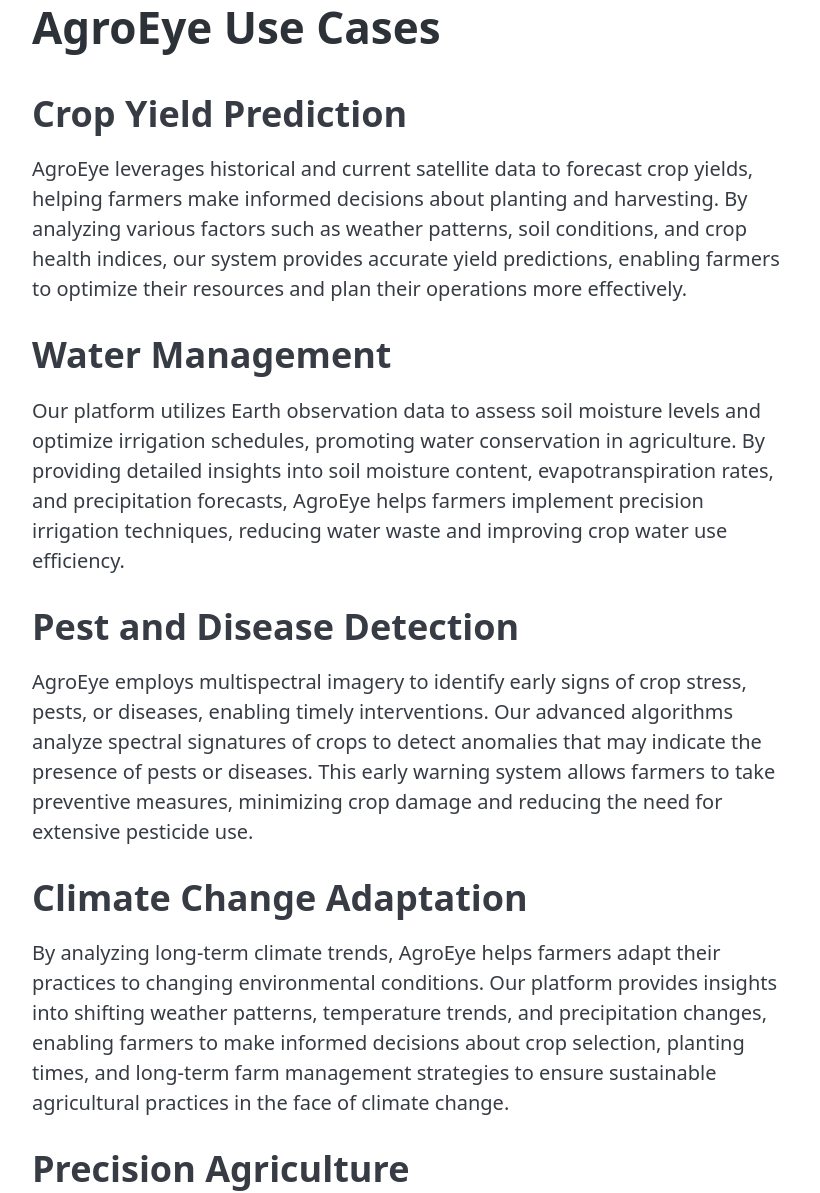
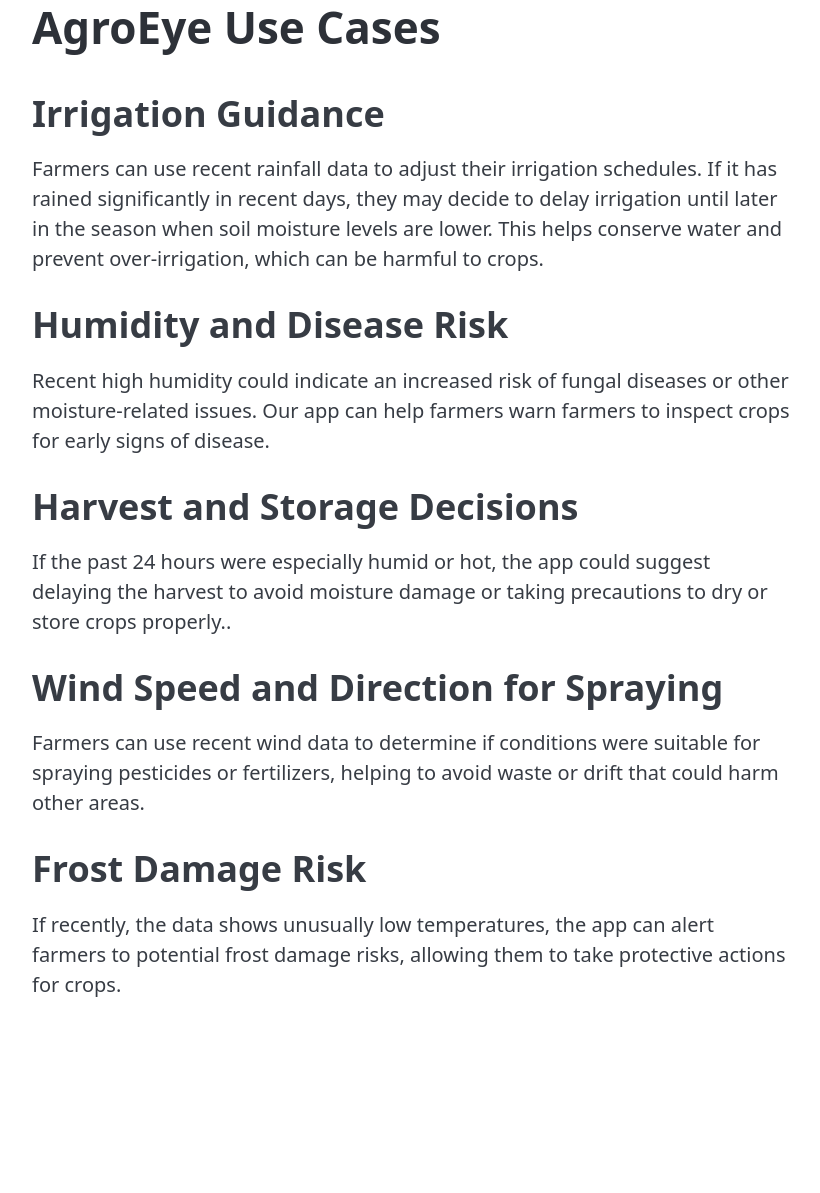
Before and after one commit to wastella/nasa-hackathon-proj, a plain HTML site: page public/use-cases.html in a window 1280 px wide. Shown: the part 165-1358 px from the top of the page, without its empty margins (228-1048 px from the left). After the commit the page ends 1243 px from the top, so only its background shows below. Drawn offline with nearby package versions, Linux system fonts and the light colour scheme.

Commit message:
use-cases

```diff
--- a/public/use-cases.html
+++ b/public/use-cases.html
@@ -43,28 +43,28 @@
                 <h1>AgroEye Use Cases</h1>
 
                 <section>
-                    <h2>Crop Yield Prediction</h2>
-                    <p>AgroEye leverages historical and current satellite data to forecast crop yields, helping farmers make informed decisions about planting and harvesting. By analyzing various factors such as weather patterns, soil conditions, and crop health indices, our system provides accurate yield predictions, enabling farmers to optimize their resources and plan their operations more effectively.</p>
+                    <h2>Irrigation Guidance</h2>
+                    <p>Farmers can use recent rainfall data to adjust their irrigation schedules. If it has rained significantly in recent days, they may decide to delay irrigation until later in the season when soil moisture levels are lower. This helps conserve water and prevent over-irrigation, which can be harmful to crops.</p>
                 </section>
 
                 <section>
-                    <h2>Water Management</h2>
-                    <p>Our platform utilizes Earth observation data to assess soil moisture levels and optimize irrigation schedules, promoting water conservation in agriculture. By providing detailed insights into soil moisture content, evapotranspiration rates, and precipitation forecasts, AgroEye helps farmers implement precision irrigation techniques, reducing water waste and improving crop water use efficiency.</p>
+                    <h2>Humidity and Disease Risk</h2>
+                    <p> Recent high humidity could indicate an increased risk of fungal diseases or other moisture-related issues. Our app can help farmers warn farmers to inspect crops for early signs of disease.</p>
                 </section>
 
                 <section>
-                    <h2>Pest and Disease Detection</h2>
-                    <p>AgroEye employs multispectral imagery to identify early signs of crop stress, pests, or diseases, enabling timely interventions. Our advanced algorithms analyze spectral signatures of crops to detect anomalies that may indicate the presence of pests or diseases. This early warning system allows farmers to take preventive measures, minimizing crop damage and reducing the need for extensive pesticide use.</p>
+                    <h2>Harvest and Storage Decisions</h2>
+                    <p> If the past 24 hours were especially humid or hot, the app could suggest delaying the harvest to avoid moisture damage or taking precautions to dry or store crops properly..</p>
                 </section>
 
                 <section>
-                    <h2>Climate Change Adaptation</h2>
-                    <p>By analyzing long-term climate trends, AgroEye helps farmers adapt their practices to changing environmental conditions. Our platform provides insights into shifting weather patterns, temperature trends, and precipitation changes, enabling farmers to make informed decisions about crop selection, planting times, and long-term farm management strategies to ensure sustainable agricultural practices in the face of climate change.</p>
+                    <h2>Wind Speed and Direction for Spraying </h2>
+                    <p>Farmers can use recent wind data to determine if conditions were suitable for spraying pesticides or fertilizers, helping to avoid waste or drift that could harm other areas.</p>
                 </section>
 
                 <section>
-                    <h2>Precision Agriculture</h2>
-                    <p>AgroEye supports precision agriculture by providing high-resolution satellite imagery and data analytics. Farmers can use our platform to create detailed field maps, identify variations in soil properties, and implement variable rate applications of fertilizers and other inputs. This targeted approach optimizes resource use, reduces environmental impact, and improves overall farm productivity.</p>
+                    <h2>Frost Damage Risk</h2>
+                    <p>If recently, the data shows unusually low temperatures, the app can alert farmers to potential frost damage risks, allowing them to take protective actions for crops.</p>
                 </section>
             </main>
         </div>
```
Also changed, not shown: public/index.html (+0 -11 lines).
